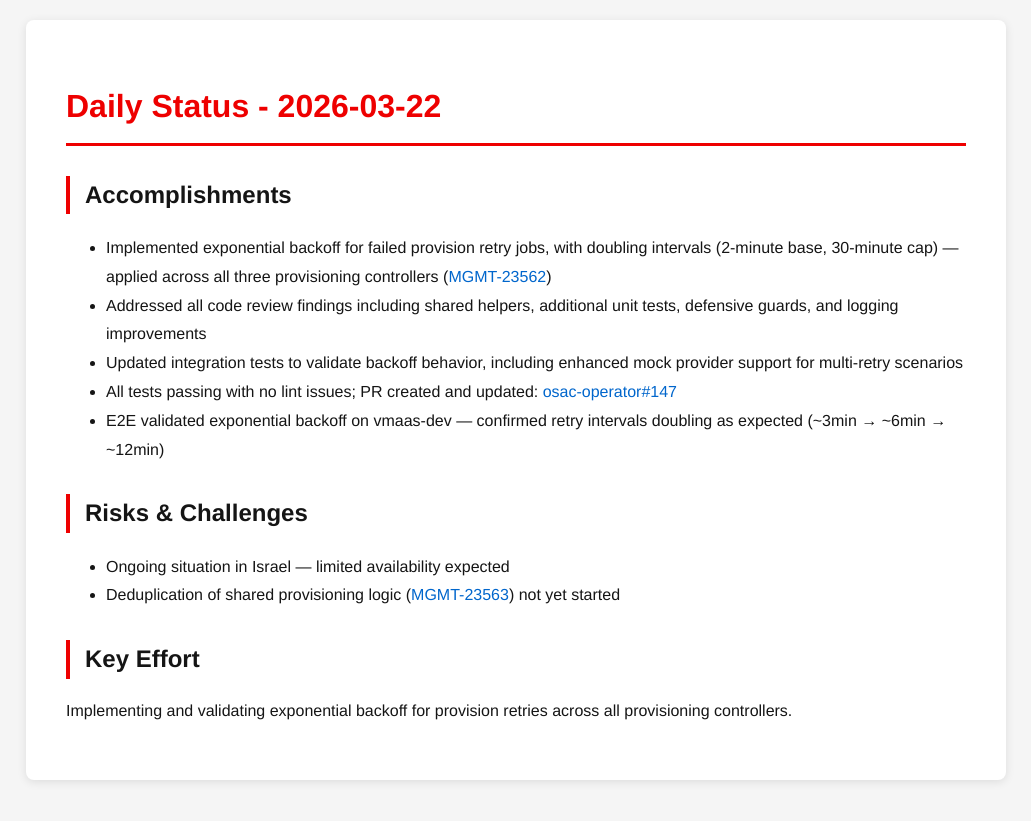
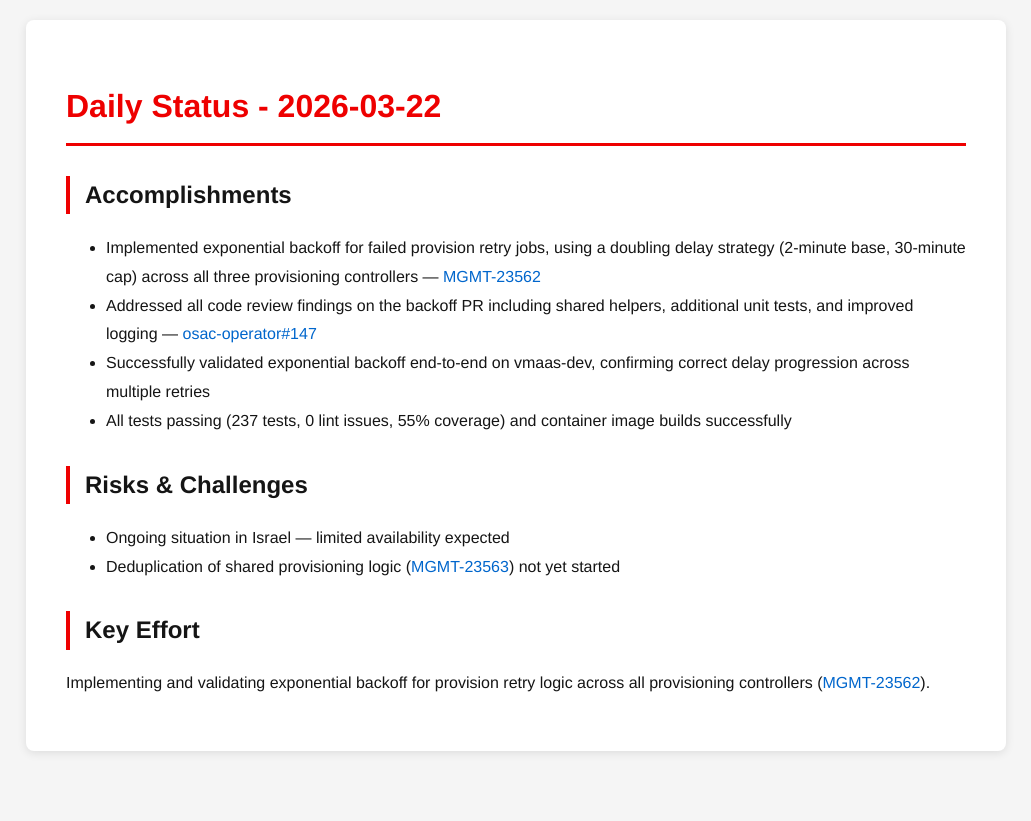
Before and after one commit to tzvatot/daily-status, a Jekyll site: the page built from 2026-03-22.md, in a window 1280 px wide. Shown: the top 821 px of the page, without its empty margins (124-1155 px from the left). Built offline with Jekyll 4.4.1, drawn with Linux system fonts in a browser that asks for light colours.

Commit message:
Daily status update - 2026-03-22

```diff
--- a/2026-03-22.md
+++ b/2026-03-22.md
@@ -7,15 +7,14 @@ date: 2026-03-22
 # Daily Status - 2026-03-22
 
 ## Accomplishments
-- Implemented exponential backoff for failed provision retry jobs, with doubling intervals (2-minute base, 30-minute cap) — applied across all three provisioning controllers ([MGMT-23562](https://issues.redhat.com/browse/MGMT-23562))
-- Addressed all code review findings including shared helpers, additional unit tests, defensive guards, and logging improvements
-- Updated integration tests to validate backoff behavior, including enhanced mock provider support for multi-retry scenarios
-- All tests passing with no lint issues; PR created and updated: [osac-operator#147](https://github.com/osac-project/osac-operator/pull/147)
-- E2E validated exponential backoff on vmaas-dev — confirmed retry intervals doubling as expected (~3min → ~6min → ~12min)
+- Implemented exponential backoff for failed provision retry jobs, using a doubling delay strategy (2-minute base, 30-minute cap) across all three provisioning controllers — [MGMT-23562](https://issues.redhat.com/browse/MGMT-23562)
+- Addressed all code review findings on the backoff PR including shared helpers, additional unit tests, and improved logging — [osac-operator#147](https://github.com/osac-project/osac-operator/pull/147)
+- Successfully validated exponential backoff end-to-end on vmaas-dev, confirming correct delay progression across multiple retries
+- All tests passing (237 tests, 0 lint issues, 55% coverage) and container image builds successfully
 
 ## Risks & Challenges
 - Ongoing situation in Israel — limited availability expected
 - Deduplication of shared provisioning logic ([MGMT-23563](https://issues.redhat.com/browse/MGMT-23563)) not yet started
 
 ## Key Effort
-Implementing and validating exponential backoff for provision retries across all provisioning controllers.
+Implementing and validating exponential backoff for provision retry logic across all provisioning controllers ([MGMT-23562](https://issues.redhat.com/browse/MGMT-23562)).
```
